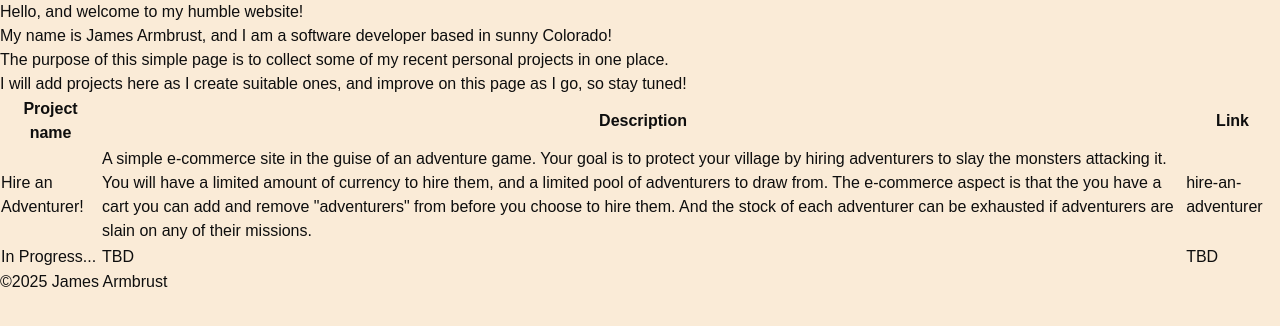
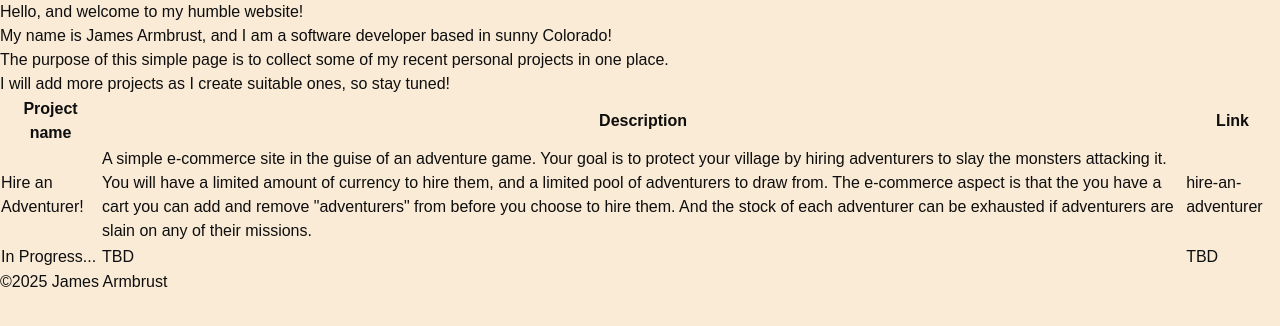
Before and after one commit to jarmbrust/website2, a Next.js app: page / in a window 1280 px wide. Shown: the top 326 px of the page. Built offline with nearby package versions, Linux system fonts and the light colour scheme.

Commit message:
slight rewording

```diff
--- a/src/app/page.tsx
+++ b/src/app/page.tsx
@@ -6,7 +6,7 @@ export default function Home() {
         <h1 className="flex mt-[20px] text-2xl">Hello, and welcome to my humble website!</h1>
         <p className="mt-[10px]">My name is James Armbrust, and I am a software developer based in sunny Colorado!</p>
         <p className="mt-[10px]">The purpose of this simple page is to collect some of my recent personal projects in one place.</p>
-        <p className="mt-[10px]">I will add projects here as I create suitable ones, and improve on this page as I go, so stay tuned!</p>
+        <p className="mt-[10px]">I will add more projects as I create suitable ones, so stay tuned!</p>
 
         <div className="mt-[30px]">
           <table className="w-full border-collapse">
```
